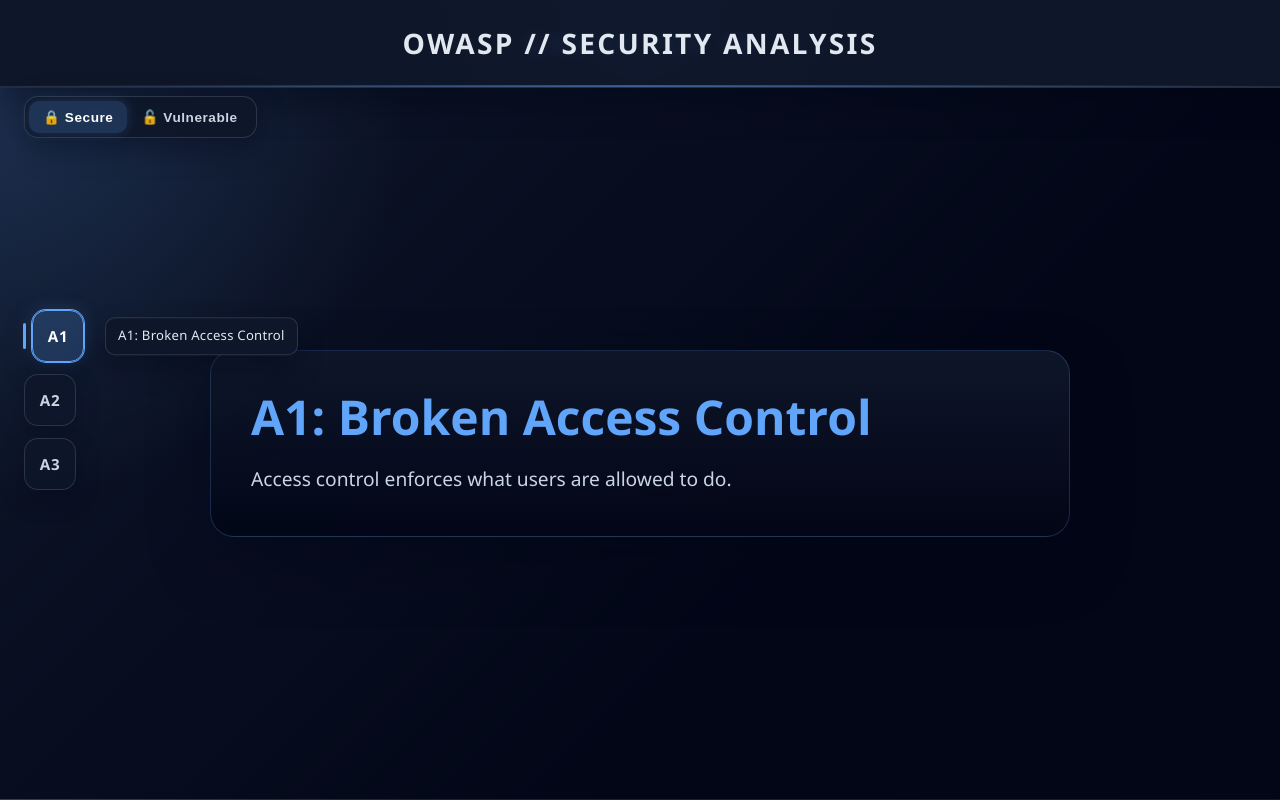
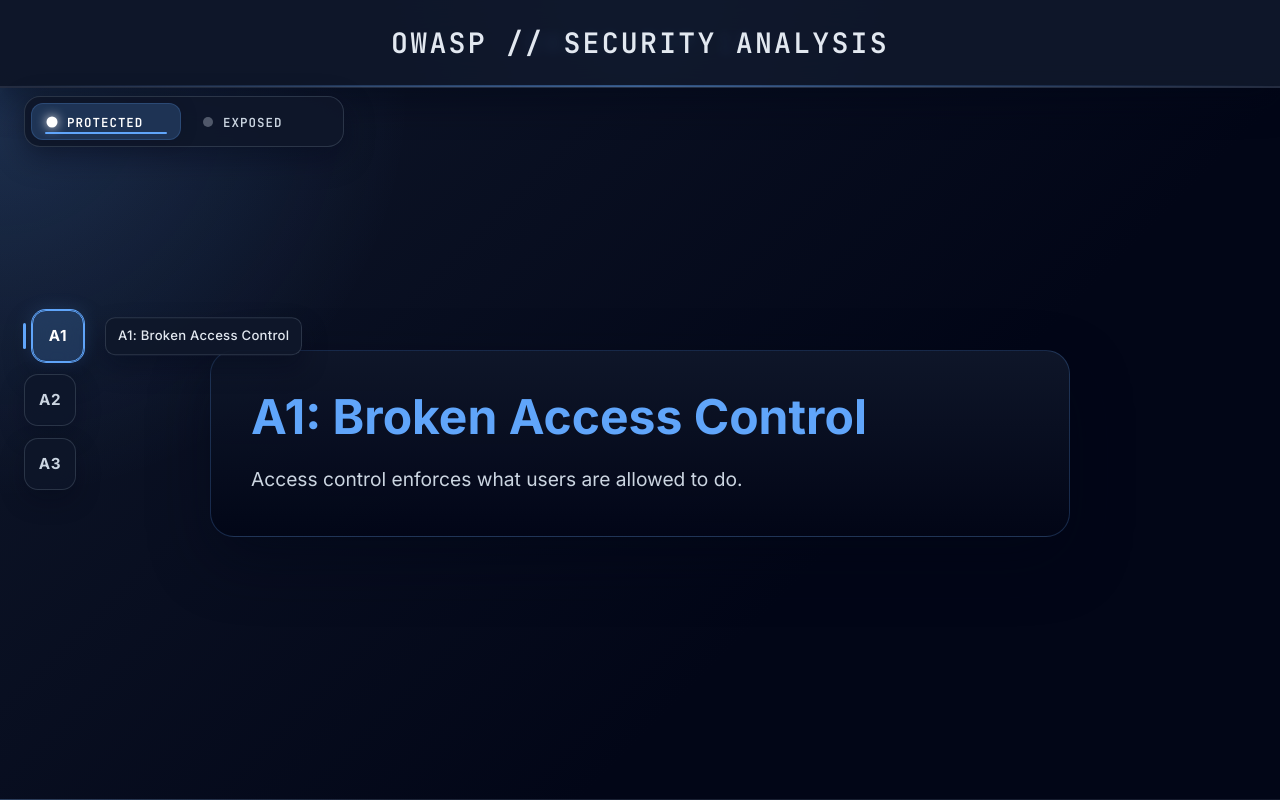
Before and after one commit to Garusxx/OWASP, a React (Vite) app in the folder frontend/: page /owasp in a window 1280 px wide. Built offline with nearby package versions, Linux system fonts and the light colour scheme.

Commit message:
addinng founts

```diff
--- a/frontend/index.html
+++ b/frontend/index.html
@@ -3,7 +3,16 @@
   <head>
     <meta charset="UTF-8" />
     <link rel="icon" type="image/svg+xml" href="/favicon.svg" />
+    <link
+      href="https://fonts.googleapis.com/css2?family=Inter:wght@400;500;600;700&display=swap"
+      rel="stylesheet"
+    />
+    <link
+      href="https://fonts.googleapis.com/css2?family=JetBrains+Mono:wght@400;500;600&display=swap"
+      rel="stylesheet"
+    />
     <meta name="viewport" content="width=device-width, initial-scale=1.0" />
+
     <title>my-react-app</title>
   </head>
   <body>
--- a/frontend/src/index.css
+++ b/frontend/src/index.css
@@ -11,7 +11,7 @@
 
 :root {
   color-scheme: dark;
-  font-family: "Segoe UI", Tahoma, Geneva, Verdana, sans-serif;
+  font-family: "Inter", system-ui, sans-serif;
   line-height: 1.5;
   font-weight: 400;
 
--- a/frontend/src/pages/Owasp.tsx
+++ b/frontend/src/pages/Owasp.tsx
@@ -48,15 +48,19 @@
         <button
           onClick={() => setIsSecure(true)}
           className={isSecure ? "active" : ""}
+          aria-pressed={isSecure}
         >
-          🔒 Secure
+          <span className="status-dot" />
+          <span className="mode-label">Protected</span>
         </button>
 
         <button
           onClick={() => setIsSecure(false)}
           className={!isSecure ? "active" : ""}
+          aria-pressed={!isSecure}
         >
-          🔓 Vulnerable
+          <span className="status-dot" />
+          <span className="mode-label">Exposed</span>
         </button>
       </div>
 
--- a/frontend/src/style/Owasp.css
+++ b/frontend/src/style/Owasp.css
@@ -1,3 +1,8 @@
+.owasp-header h1,
+.owasp-mode button {
+  font-family: "JetBrains Mono", monospace;
+}
+
 .owasp {
   height: calc(100vh - 88px);
   overflow-y: auto;
@@ -177,55 +182,127 @@
   left: 24px;
   z-index: 1100;
 
-  display: flex;
-  padding: 4px;
+  display: inline-flex;
+  gap: 6px;
+  padding: 6px;
 
-  border-radius: 14px;
-
+  border-radius: 16px;
   background: var(--header-bg);
   backdrop-filter: blur(12px);
 
   border: 1px solid var(--nav-border);
-
   box-shadow: 0 10px 30px rgba(2, 6, 23, 0.4);
 }
 
 .owasp-mode button {
   position: relative;
 
+  display: inline-flex;
+  align-items: center;
+  gap: 10px;
+
+  min-width: 150px;
+  padding: 10px 16px;
+
   border: none;
+  border-radius: 12px;
   background: transparent;
   color: var(--nav-text);
 
-  padding: 8px 14px;
-  border-radius: 10px;
-
-  font-size: 0.85rem;
-  font-weight: 600;
-  letter-spacing: 0.04em;
+  font-size: 0.78rem;
+  font-weight: 700;
+  letter-spacing: 0.08em;
+  text-transform: uppercase;
 
   cursor: pointer;
-
-  transition: all 0.25s ease;
+  transition:
+    background 0.25s ease,
+    color 0.25s ease,
+    transform 0.25s ease,
+    box-shadow 0.25s ease;
 }
 
 .owasp-mode button:hover {
   color: white;
 }
 
+.owasp-mode .status-dot {
+  width: 10px;
+  height: 10px;
+  border-radius: 50%;
+  background: currentColor;
+  opacity: 0.35;
+  transition:
+    opacity 0.25s ease,
+    box-shadow 0.25s ease,
+    transform 0.25s ease;
+}
+
+.owasp-mode .mode-label {
+  position: relative;
+  top: 1px;
+}
+
+/* aktywny stan */
+.owasp-mode button.active {
+  background: var(--color-primary-soft);
+  color: white;
+  box-shadow:
+    inset 0 0 0 1px var(--color-primary-soft),
+    0 0 18px rgba(2, 6, 23, 0.16);
+}
+
+.owasp-mode button.active .status-dot {
+  opacity: 1;
+  transform: scale(1.1);
+  box-shadow: 0 0 10px currentColor;
+}
+
+/* dolny pasek aktywnego statusu */
+.owasp-mode button.active::after {
+  content: "";
+  position: absolute;
+  left: 14px;
+  right: 14px;
+  bottom: 6px;
+  height: 2px;
+  border-radius: 999px;
+  background: var(--color-primary);
+}
+
+/* focus accessibility */
+.owasp-mode button:focus-visible {
+  outline: 2px solid var(--color-primary);
+  outline-offset: 2px;
+}
+
+@media (max-width: 768px) {
+  .owasp-mode {
+    top: 84px;
+    left: 12px;
+    padding: 4px;
+  }
+
+  .owasp-mode button {
+    min-width: 120px;
+    padding: 9px 12px;
+    font-size: 0.72rem;
+  }
+
+  .owasp-mode .status-dot {
+    width: 8px;
+    height: 8px;
+  }
+}
+/* aktywny */
 .owasp-mode button.active {
   background: var(--color-primary-soft);
   color: white;
 }
 
-.owasp-mode button.active::before {
-  content: "";
-  position: absolute;
-  inset: 0;
-  border-radius: 10px;
-
-  box-shadow: 0 0 12px var(--color-primary-soft);
-  pointer-events: none;
+.owasp-mode button.active .dot {
+  opacity: 1;
+  box-shadow: 0 0 8px currentColor;
 }
 
 /* ========================= */
```
